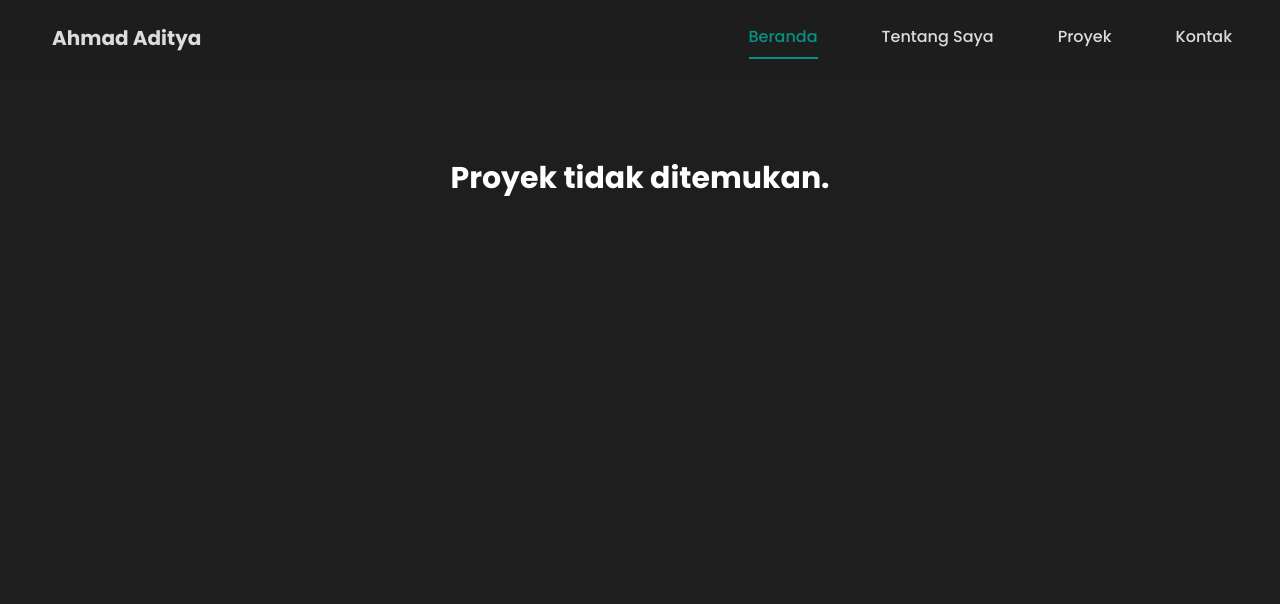
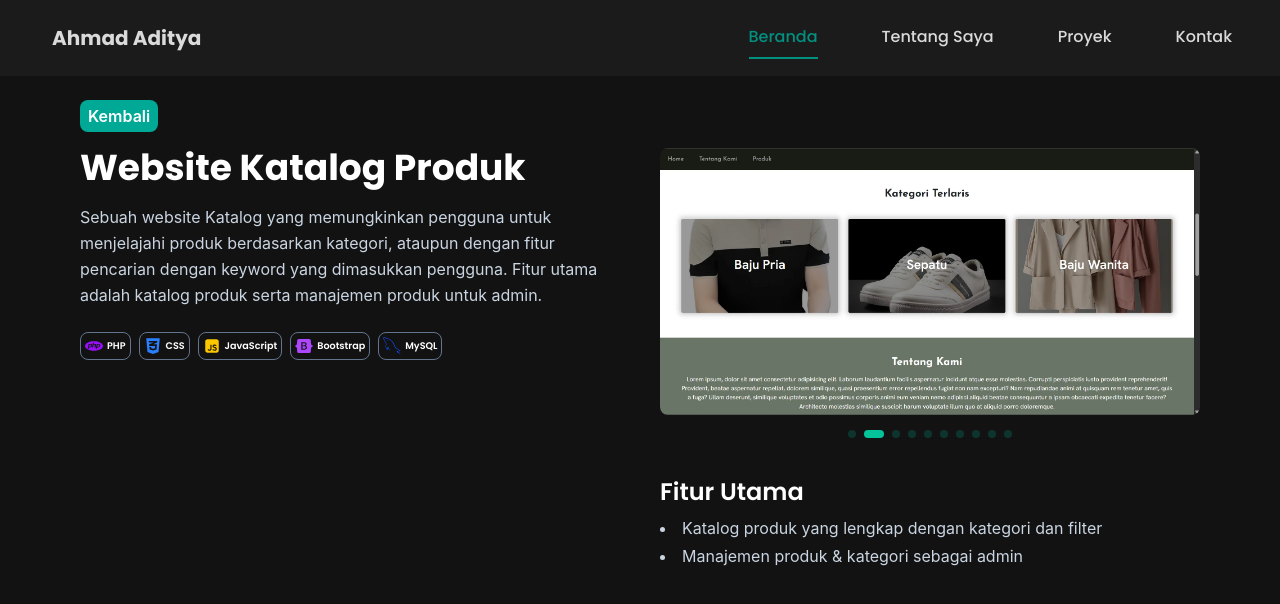
Before and after one commit to ad1tya-gh/Portofolio-SMK, a React (Vite) app: page /Katalog in a window 1280 px wide. Shown: the top 604 px of the page. Built offline with nearby package versions, Linux system fonts and the light colour scheme.

Commit message:
add linkedin and change name proyek

```diff
--- a/src/data/Projects.json
+++ b/src/data/Projects.json
@@ -1,8 +1,8 @@
 [
     {
-        "id": "e-commerce",
-        "title": "E-Commerce Website",
-        "desc": "Sebuah website e-commerce yang memungkinkan pengguna untuk menjelajahi produk berdasarkan kategori, ataupun dengan fitur pencarian dengan keyword yang dimasukkan pengguna. Fitur utama adalah katalog produk serta manajemen produk untuk admin.",
+        "id": "Katalog",
+        "title": "Website Katalog Produk",
+        "desc": "Sebuah website Katalog yang memungkinkan pengguna untuk menjelajahi produk berdasarkan kategori, ataupun dengan fitur pencarian dengan keyword yang dimasukkan pengguna. Fitur utama adalah katalog produk serta manajemen produk untuk admin.",
         "fitur": ["Katalog produk yang lengkap dengan kategori dan filter", "Manajemen produk & kategori sebagai admin"],
         "img": [
             "/img/Portofolio/e-commerce/1.webp",
@@ -44,7 +44,7 @@
     },
     {
         "id": "portofolio-tailwind",
-        "title": "Website Portofolio Pribadi",
+        "title": "Website Portofolio",
         "desc": "Website portofolio merupakan representasi digital dari identitas profesional dan karya kreatif sebagai pengembang web. Dibangun dengan fokus pada kecepatan, estetika minimalis, dan fungsionalitas, berfungsi sebagai hub sentral untuk menampilkan keahlian teknis, proyek-proyek yang telah diselesaikan, serta cara untuk menghubungi secara profesional.",
         "fitur": ["Design minimalis", "Design yang sudah responsive", "Design yang Interaktif", "Galeri karya yang sudah dibuat"],
         "img": ["/img/Portofolio/portofolio/1.webp", "/img/Portofolio/portofolio/2.webp", "/img/Portofolio/portofolio/3.webp", "/img/Portofolio/portofolio/4.webp"],
--- a/src/section/Hero.jsx
+++ b/src/section/Hero.jsx
@@ -34,7 +34,7 @@ function Hero() {
                                 onInit={(typewriter) => {
                                     typewriter
                                         .typeString("Saya adalah ")
-                                        .typeString('<span style="color: white; font-weight: bold;">Front-End Web Developer</span>')
+                                        .typeString('<span style="color: white; font-weight: bold;">Junior Front-End Web Developer</span>')
                                         .typeString(" yang menciptakan antarmuka web yang modern dan responsif. Saya percaya bahwa kode yang bersih dan desain yang indah adalah kunci untuk membangun produk digital yang luar biasa")
                                         .pauseFor(2500)
                                         .start();
@@ -50,9 +50,8 @@ function Hero() {
                             {/* Saya adalah <span className="text-white font-bold">Front-End Web Developer</span> yang menciptakan antarmuka web yang modern dan responsif. Saya percaya bahwa kode yang bersih dan desain yang indah adalah kunci
                             untuk membangun produk digital yang luar biasa */}
                         </motion.div>
-                        <motion.div className="inline-flex items-center gap-3 mb-5 pl-3" variants={container} initial="hidden" animate="show">
-                            <Sosmed sosmed="telegram" link="" />
-                            <Sosmed sosmed="linkedin" link="" />
+                        <motion.div className="inline-flex items-center gap-3 mb-5" variants={container} initial="hidden" animate="show">
+                            <Sosmed sosmed="linkedin" link="https://www.linkedin.com/in/ahmad-aditya-0526a9357/" />
                             <Sosmed sosmed="github" link="https://github.com/ad1tya-gh" />
                             <Sosmed sosmed="instagram" link="https://www.instagram.com/_iamditss/" />
                         </motion.div>
```
